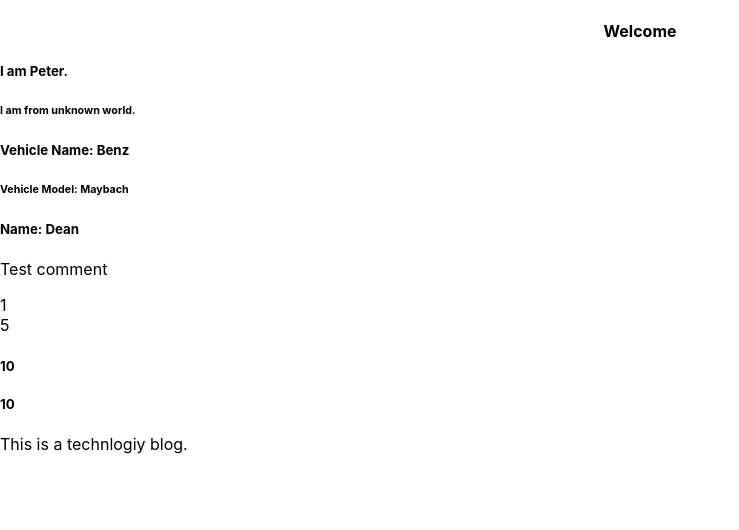
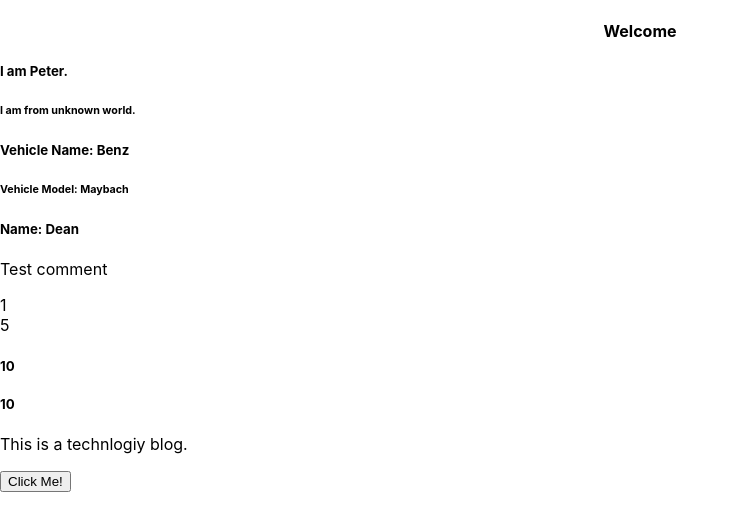
Before and after one commit to sarathiscookie/react-project-api, a React (Create React App) app: page / in a window 1280 px wide. Shown: the top 530 px of the page, without its empty margins (0-739 px from the left). Built offline with nearby package versions, Linux system fonts and the light colour scheme.

Commit message:
Button click "Handler"

```diff
--- /dev/null
+++ b/src/Blog/Button.js
@@ -0,0 +1,18 @@
+import React from 'react';
+
+class Button extends React.Component
+{
+    buttonClickHandler = () => {
+        console.log('Hurray ! Clicked.');
+    }
+
+    render() {
+        return (
+            <div>
+                <button onClick = {this.buttonClickHandler}>Click Me!</button>
+            </div>
+        )
+    }
+}
+
+export default Button;
--- a/src/index.js
+++ b/src/index.js
@@ -8,6 +8,7 @@ import Vehicle from './Person/Vehicle';
 import User from './User/User';
 import Like from './User/Likes';
 import Blog from './Blog/Blog';
+import Button from './Blog/Button';
 
 ReactDOM.render(
   <React.StrictMode>
@@ -17,6 +18,7 @@ ReactDOM.render(
     <User name =  'Dean'/>
     <Like count = '5'/>
     <Blog likes = '10' comments = '10'>This is a technlogiy blog.</Blog>
+    <Button />
   </React.StrictMode>,
   document.getElementById('root')
 );
```
